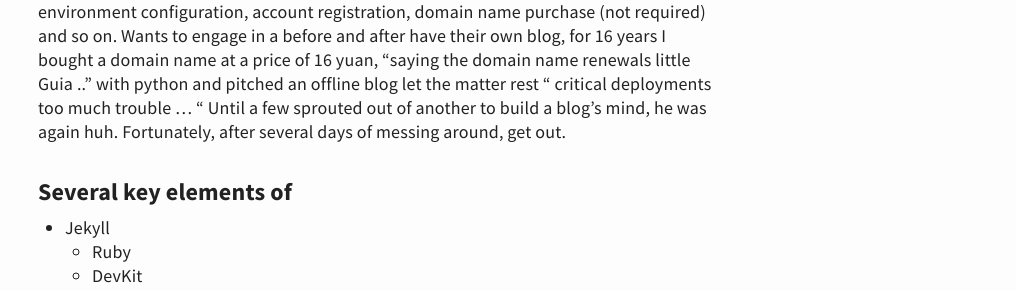
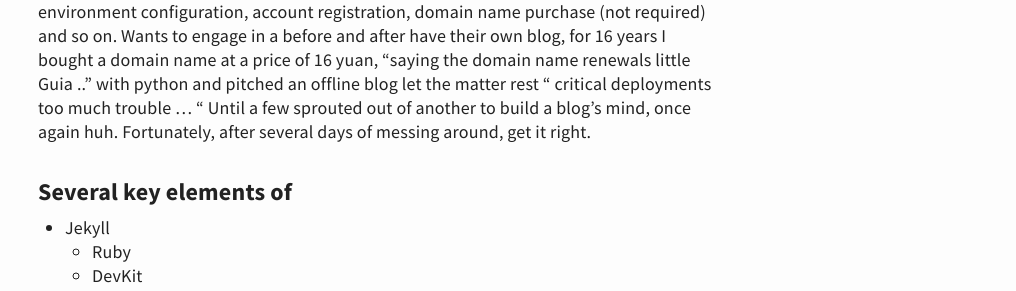
Before and after one commit to libaiw/blogger, a Jekyll site: the page built from _posts/2015-02-15-Jekyll-Github-blog.md, in a window 1280 px wide and 1400 px high. Shown: the part 431-722 px from the top of the window, without its empty margins (264-1280 px from the left). Built offline with Jekyll 4.4.1, drawn with Linux system fonts in a browser that asks for light colours; some of the changed text lies outside the part shown.

Commit message:
Update 2015-02-15-Jekyll-Github-blog.md

```diff
--- a/_posts/2015-02-15-Jekyll-Github-blog.md
+++ b/_posts/2015-02-15-Jekyll-Github-blog.md
@@ -1,7 +1,7 @@
 ---
 title:  Jekyll + Github - Construction of the road for personal blog
 ---
-Jekyll build personal blog,said in front, then we need to do a lot of things. Including environment configuration, account registration, domain name purchase (not required) and so on. Wants to engage in a before and after have their own blog, for 16 years I bought a domain name at a price of 16 yuan, "saying the domain name renewals little Guia .." with python and pitched an offline blog let the matter rest " critical deployments too much trouble ... " Until a few sprouted out of another to build a blog's mind, he was again huh. Fortunately, after several days of messing around, get out.
+Jekyll build personal blog,said in front, then we need to do a lot of things. Including environment configuration, account registration, domain name purchase (not required) and so on. Wants to engage in a before and after have their own blog, for 16 years I bought a domain name at a price of 16 yuan, "saying the domain name renewals little Guia .." with python and pitched an offline blog let the matter rest " critical deployments too much trouble ... " Until a few sprouted out of another to build a blog's mind, once again huh. Fortunately, after several days of messing around, get it right.
 ### Several key elements of
 - Jekyll
    - Ruby
```
Also changed, not shown: other parts of _posts/2015-02-15-Jekyll-Github-blog.md (+2 -2 lines).
